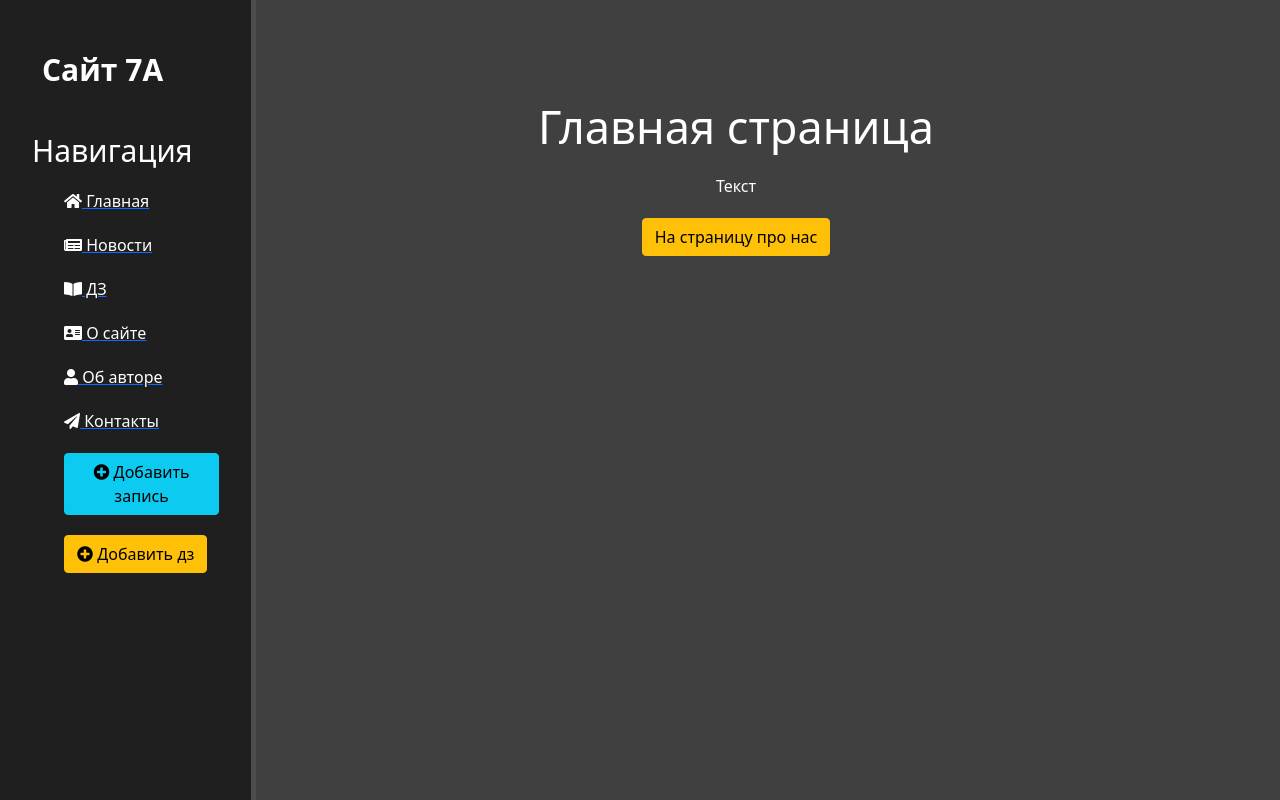
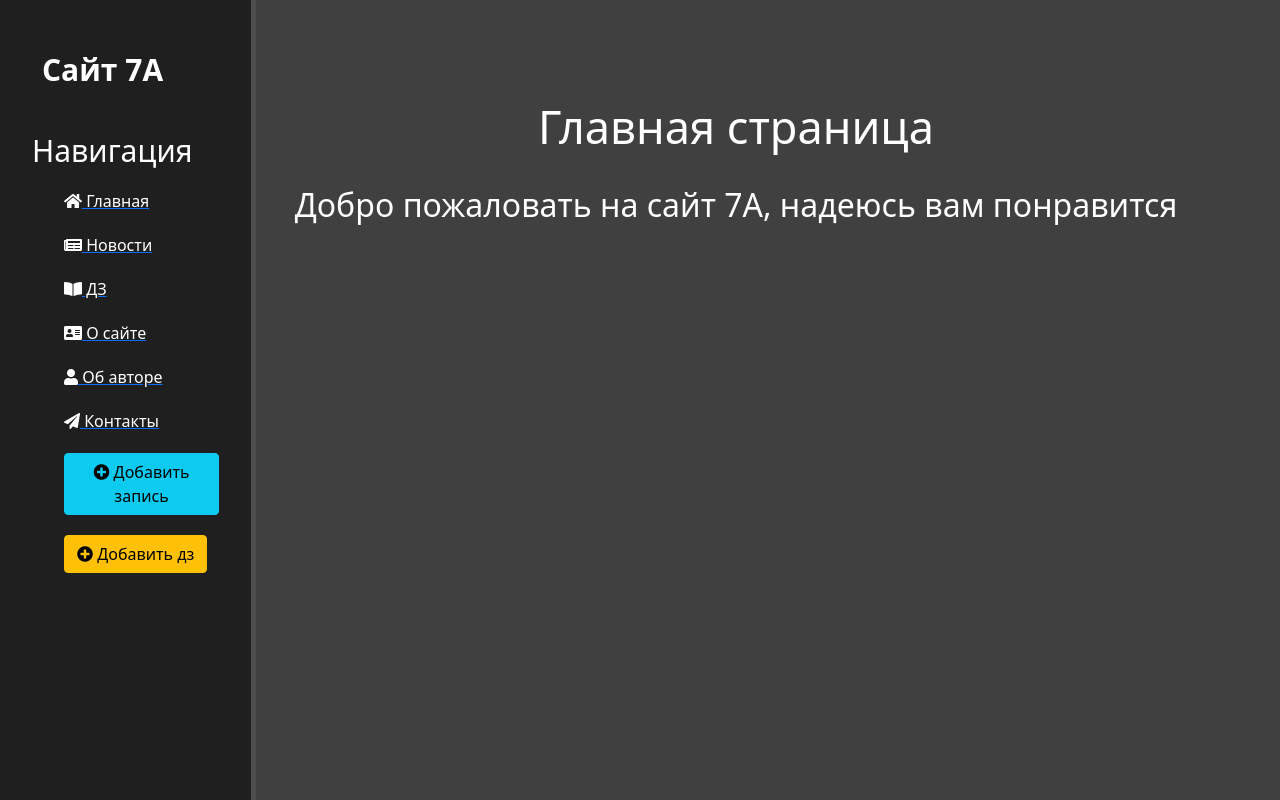
Before and after one commit to maxpaleev/My-first-site, a Django app: page / in a window 1280 px wide. Run offline with Django 4.2, Linux system fonts and the light colour scheme; some libraries are stand-ins or nearby versions.

Commit message:
v0.5.3 S

```diff
--- a/main/templates/main/author.html
+++ b/main/templates/main/author.html
@@ -7,7 +7,7 @@
     <div class="features">
         <h1>Его зовут Максим</h1>
         <p>Ему 13</p>
-        <button class="btn btn-danger">На страницу про нас</button>
+{#        <button class="btn btn-danger">На страницу про нас</button>#}
 
     </div>
 {% endblock %}
--- a/main/templates/main/index.html
+++ b/main/templates/main/index.html
@@ -7,9 +7,11 @@
 {% block content %}
 
     <div class="features">
-        <h1>{{ title }}</h1>
-        <p>Текст</p>
-        <button class="btn btn-warning">На страницу про нас</button>
+        <h1>{{ title }}</h1><br>
+        <h2>Добро пожаловать на сайт 7А, надеюсь вам понравится </h2><br>
+{#        <button class="btn btn-warning">На страницу про нас</button>#}
+        <br>
+{#        <br><iframe frameborder="0" style="border:none;width:50%;height:400px;" width="50%" height="400" src="https://music.yandex.ru/iframe/#playlist/maxpaleev06/3">Слушайте <a href='https://music.yandex.ru/users/maxpaleev06/playlists/3'>Мне нравится</a> — <a href='https://music.yandex.ru/users/maxpaleev06'>Максим Палеев</a> на Яндекс Музыке</iframe>#}
 
 
 {#  добавление элемента из списка #}
```
Also changed, not shown: work/views.py (+6 -6 lines), db.sqlite3.
